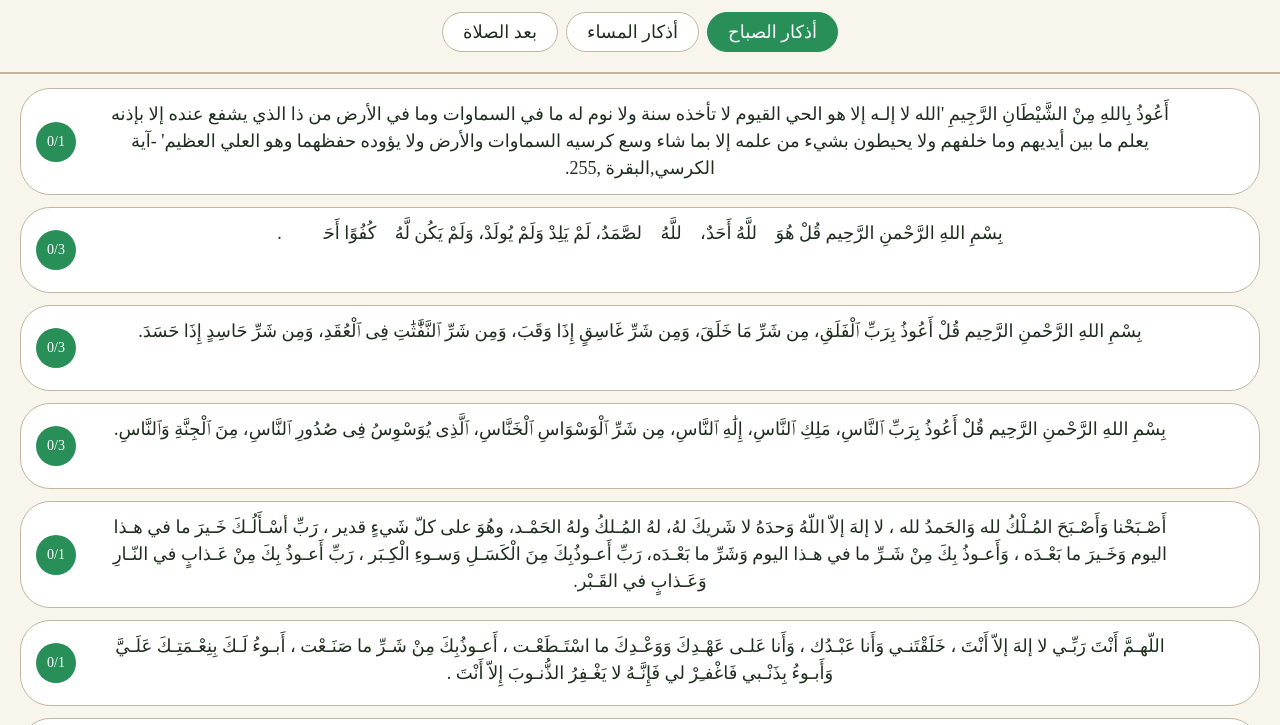
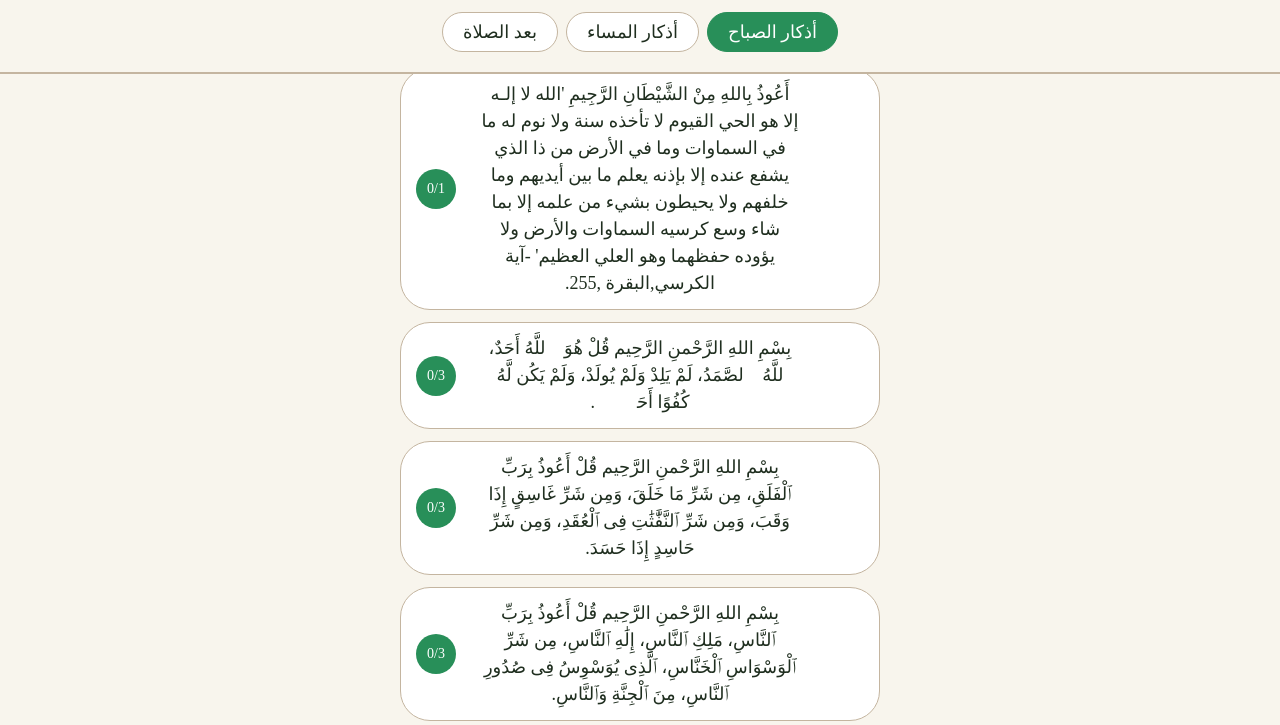
Before and after one commit to IrbadAbdeldjelil/azkar-basita, a plain HTML site: page index.html in a window 1280 px wide. Shown: the part 62-787 px from the top of the page. Drawn offline with Linux system fonts and the light colour scheme.

Commit message:
fixing view problem

```diff
--- a/css/style.css
+++ b/css/style.css
@@ -11,7 +11,11 @@
   background: var(--bg);
   color: var(--text);
   padding: 20px;
-  margin: 0;
+   margin: 0;
+   padding: 0;
+   max-width: 480px;
+   margin: auto;
+
 }
 
 h3{
--- a/index.html
+++ b/index.html
@@ -3,6 +3,7 @@
 <head>
 <meta charset="UTF-8">
 <title>تطبيق الأذكار</title>
+<meta name="viewport" content="width=device-width, initial-scale=1.0">
 <link rel="stylesheet" href="css/style.css">
 </head>
 <body>
```
